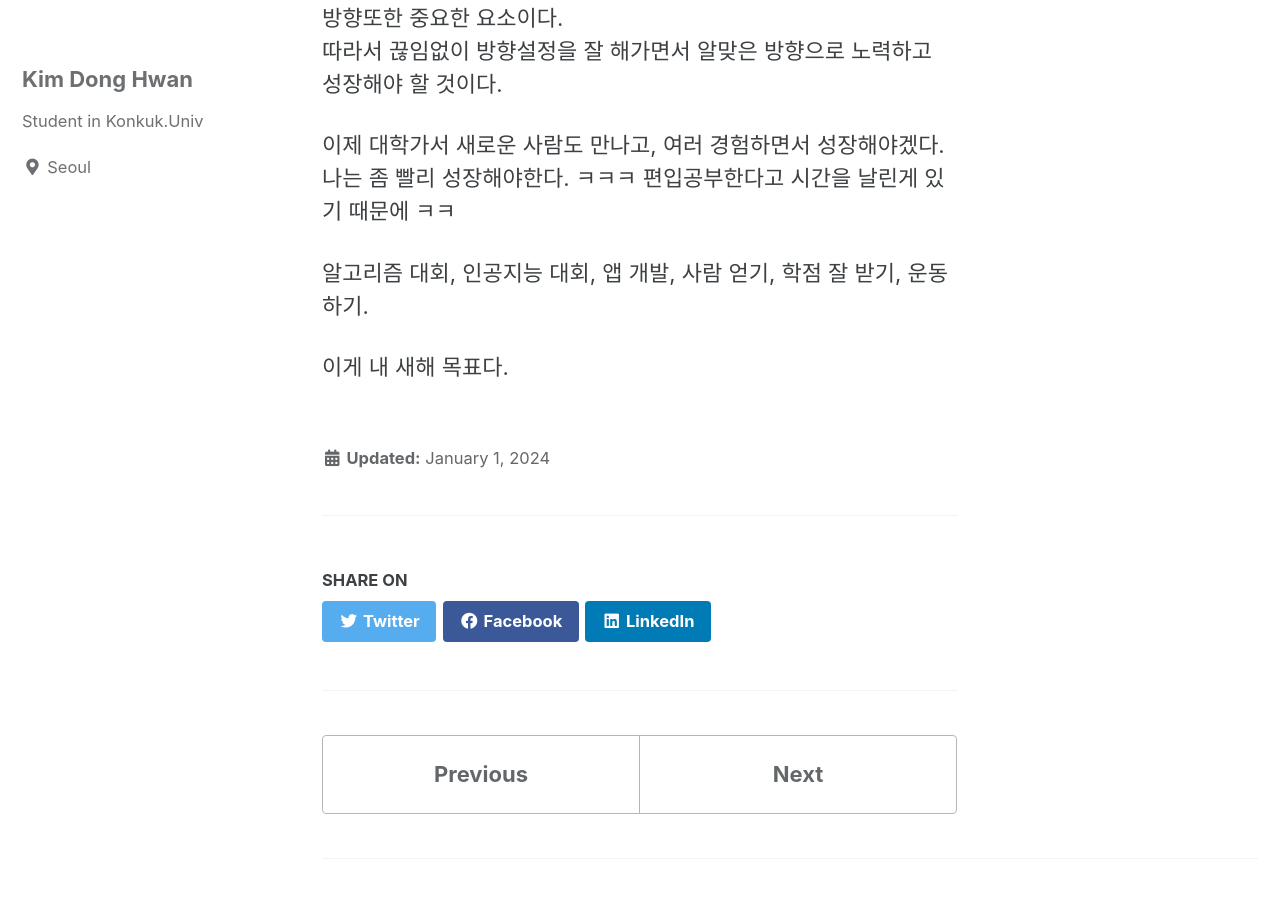
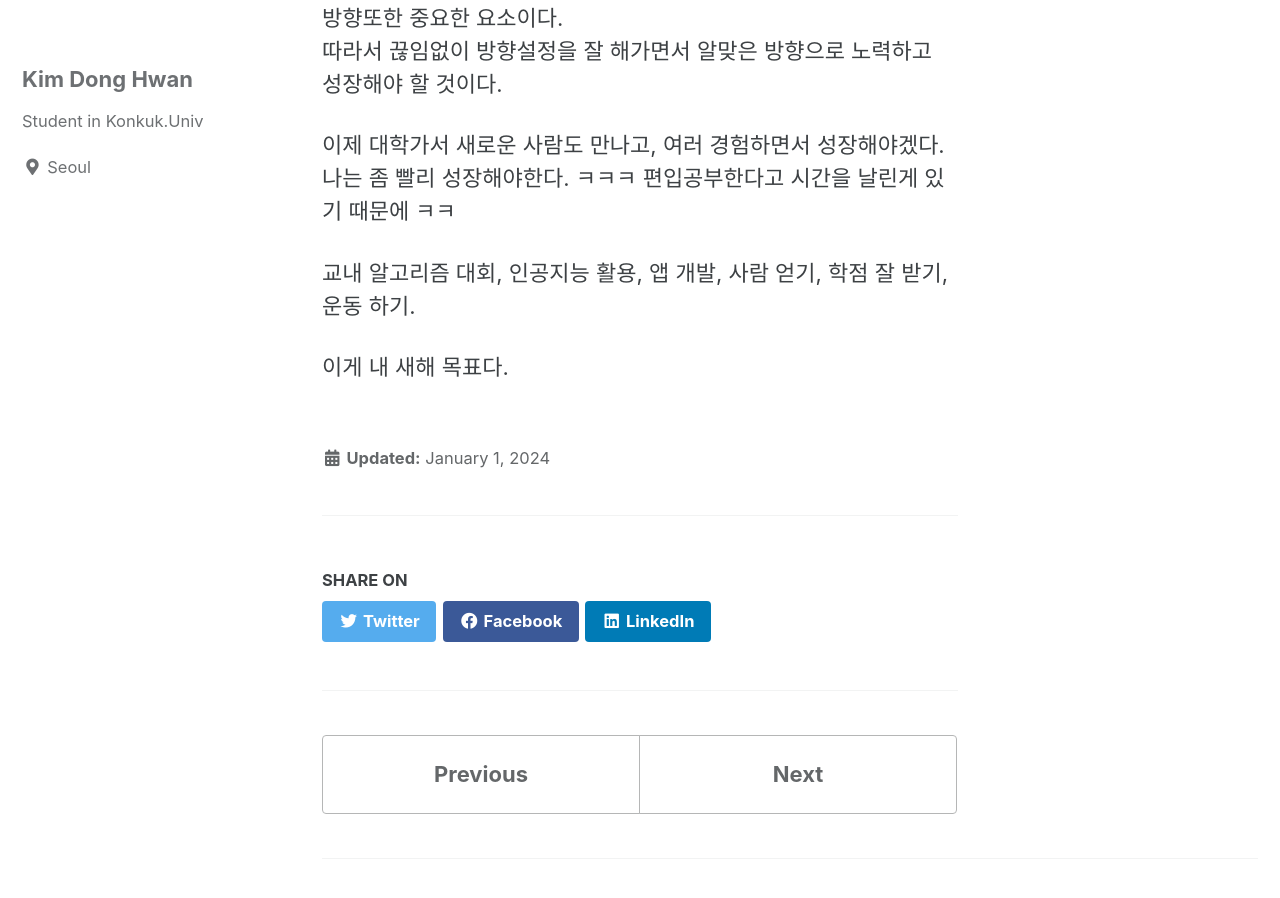
Before and after one commit to forwarder1121/forwarder1121.github.io_old, a Jekyll site: the page built from _posts/일기/2024-01-01-[일기] 2024년 계획.md, in a window 1280 px wide and 900 px high, scrolled down 1334 px. Built offline with Jekyll 4.4.1, drawn with Linux system fonts in a browser that asks for light colours; cached includes are drawn as plain includes; comment, search, counter and statistics services are not loaded.

Commit message:
Update 2024-01-01-[일기] 2024년 계획.md

```diff
--- a/_posts/일기/2024-01-01-[일기] 2024년 계획.md
+++ b/_posts/일기/2024-01-01-[일기] 2024년 계획.md
@@ -36,6 +36,6 @@ published: true
 이제 대학가서 새로운 사람도 만나고, 여러 경험하면서 성장해야겠다.
 나는 좀 빨리 성장해야한다. ㅋㅋㅋ 편입공부한다고 시간을 날린게 있기 때문에 ㅋㅋ
 
-알고리즘 대회, 인공지능 대회, 앱 개발, 사람 얻기, 학점 잘 받기, 운동 하기.
+교내 알고리즘 대회, 인공지능 활용, 앱 개발, 사람 얻기, 학점 잘 받기, 운동 하기.
 
 이게 내 새해 목표다.
```
